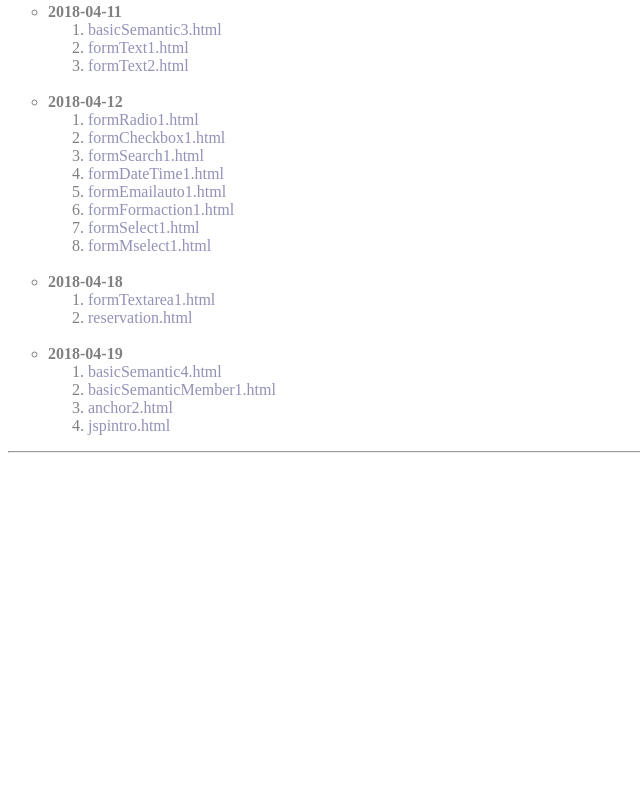
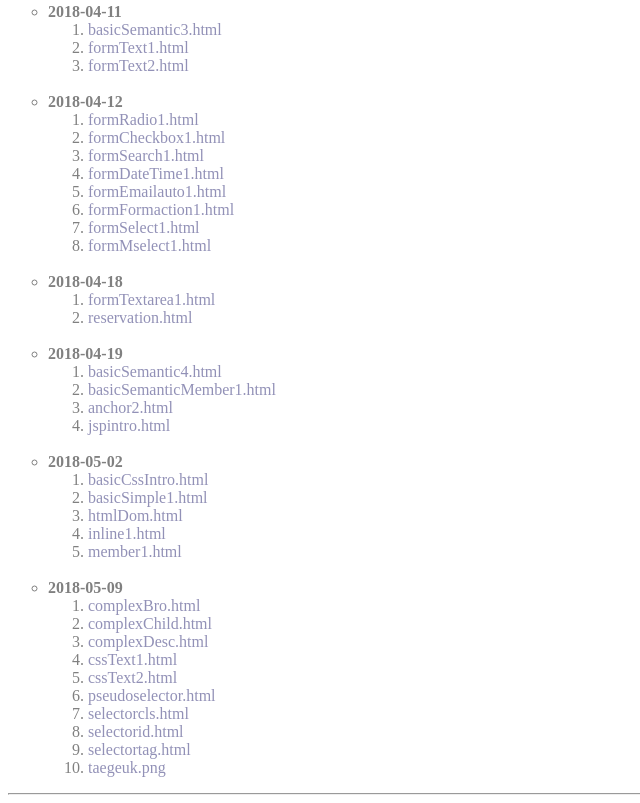
Before and after one commit to 714Jihoon/714jihoon.github.io, a plain HTML site: page index.html in a window 1280 px wide. Shown: the part 974-1777 px from the top of the page, without its empty margins (0-640 px from the left). Before the commit the page ends 1435 px from the top, so only its background shows below. Drawn offline with Linux system fonts and the light colour scheme.

Commit message:
Update index.html

```diff
--- a/index.html
+++ b/index.html
@@ -144,6 +144,33 @@ color:blue;background-color:transparent;text-decoration:none;}
 <li><a href="https://714jihoon.github.io/20180419/jspintro.html">jspintro.html</a></li>
 </ol>
 </li>
+<br/>
+
+<li><b>2018-05-02</b>
+<ol>
+<li><a href="https://714jihoon.github.io/20180502/basicCssIntro.html">basicCssIntro.html</a></li>
+<li><a href="https://714jihoon.github.io/20180502/basicSimple1.html">basicSimple1.html</a></li>
+<li><a href="https://714jihoon.github.io/20180502/htmlDom.html">htmlDom.html</a></li>
+<li><a href="https://714jihoon.github.io/20180502/inline1.html">inline1.html</a></li>
+<li><a href="https://714jihoon.github.io/20180502/member1.html">member1.html</a></li>
+</ol>
+</li>
+<br/>
+
+<li><b>2018-05-09</b>
+<ol>
+<li><a href="https://714jihoon.github.io/20180509/complexBro.html">complexBro.html</a></li>
+<li><a href="https://714jihoon.github.io/20180509/complexChild.html">complexChild.html</a></li>
+<li><a href="https://714jihoon.github.io/20180509/complexDesc.html">complexDesc.html</a></li>
+<li><a href="https://714jihoon.github.io/20180509/cssText1.html">cssText1.html</a></li>
+<li><a href="https://714jihoon.github.io/20180509/cssText2.html">cssText2.html</a></li>
+<li><a href="https://714jihoon.github.io/20180509/pseudoselector.html">pseudoselector.html</a></li>
+<li><a href="https://714jihoon.github.io/20180509/selectorcls.html">selectorcls.html</a></li>
+<li><a href="https://714jihoon.github.io/20180509/selectorid.html">selectorid.html</a></li>
+<li><a href="https://714jihoon.github.io/20180509/selectortag.html">selectortag.html</a></li>
+<li><a href="https://714jihoon.github.io/20180509/taegeuk.png">taegeuk.png</a></li>
+</ol>
+</li>
 
 </span>
 </ul><hr/>
```
